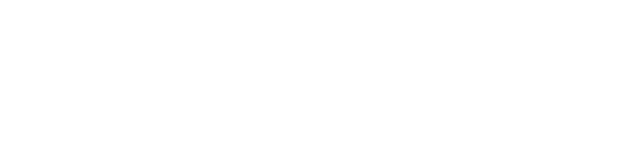
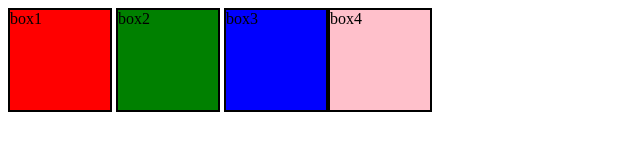
Before and after one commit to sufyan1105/Web-Development, a plain HTML site: page Level 3/index.html in a window 1280 px wide. Shown: the whole page, without its empty margins (0-640 px from the left). Drawn offline with Linux system fonts and the light colour scheme.

Commit message:
Positions

```diff
--- a/Level 3/index.html
+++ b/Level 3/index.html
@@ -4,8 +4,12 @@
     <meta charset="UTF-8">
     <meta name="viewport" content="width=device-width, initial-scale=1.0">
     <title>Level 3</title>
+    <link rel="stylesheet" href="style.css">
 </head>
 <body>
-
+    <div id="box1" style="background-color: red;">box1</div>
+    <div id="box2" style="background-color: green;">box2</div>
+    <div id="box3" style="background-color: blue;">box3</div>
+    <div id="box4" style="background-color: pink;">box4</div>
 </body>
 </html>
--- a/Level 3/style.css
+++ b/Level 3/style.css
@@ -0,0 +1,21 @@
+#box1 {
+    width: 100px;
+    height: 100px;
+}
+#box2 {
+    width: 100px;
+    height: 100px;
+}
+#box3 {
+    width: 100px;
+    height: 100px;
+}
+#box4{
+    position: absolute;
+    width: 100px;
+    height: 100px;
+}
+div{
+    border: 2px black solid;
+    display: inline-block;
+}
```
